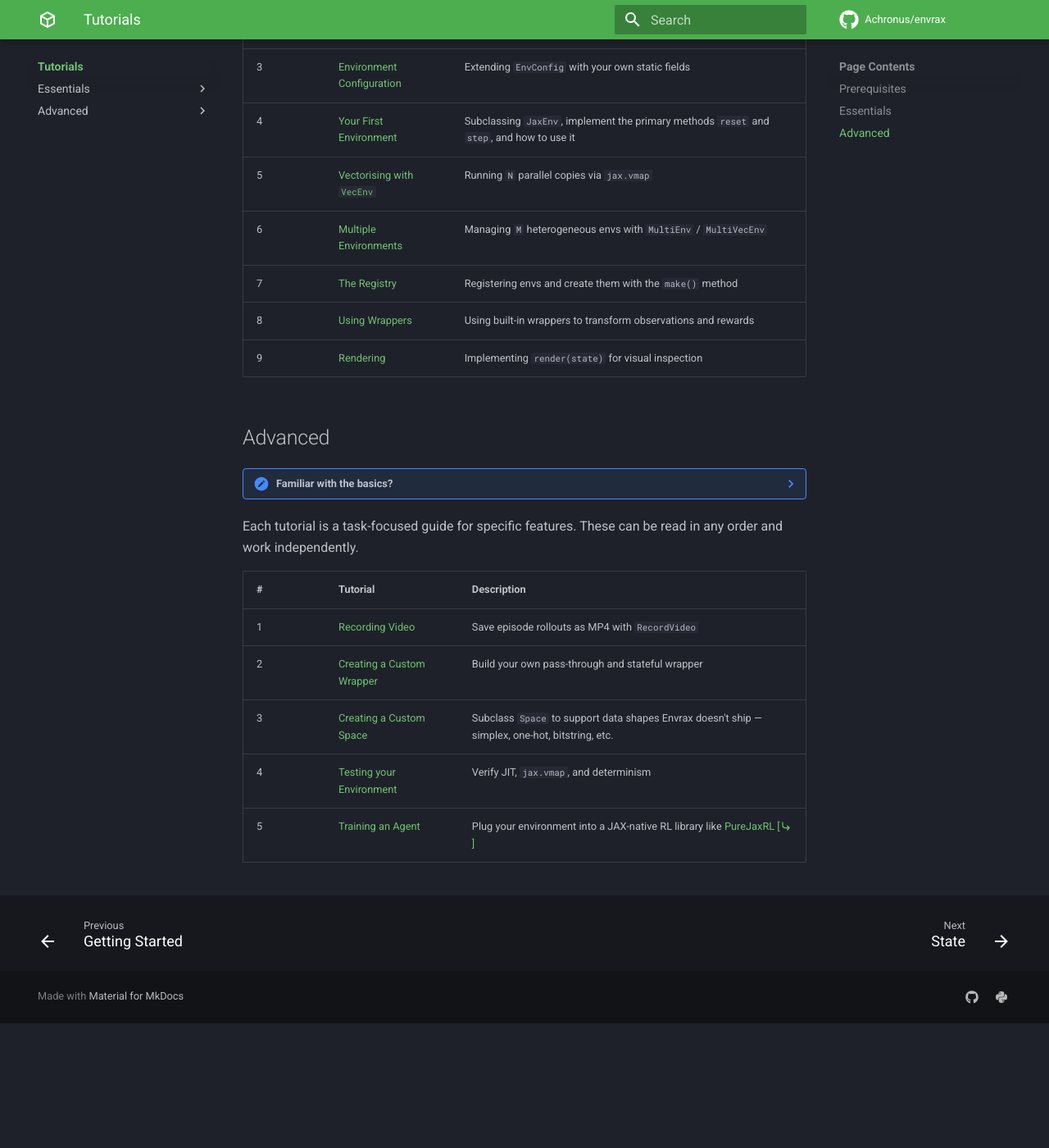
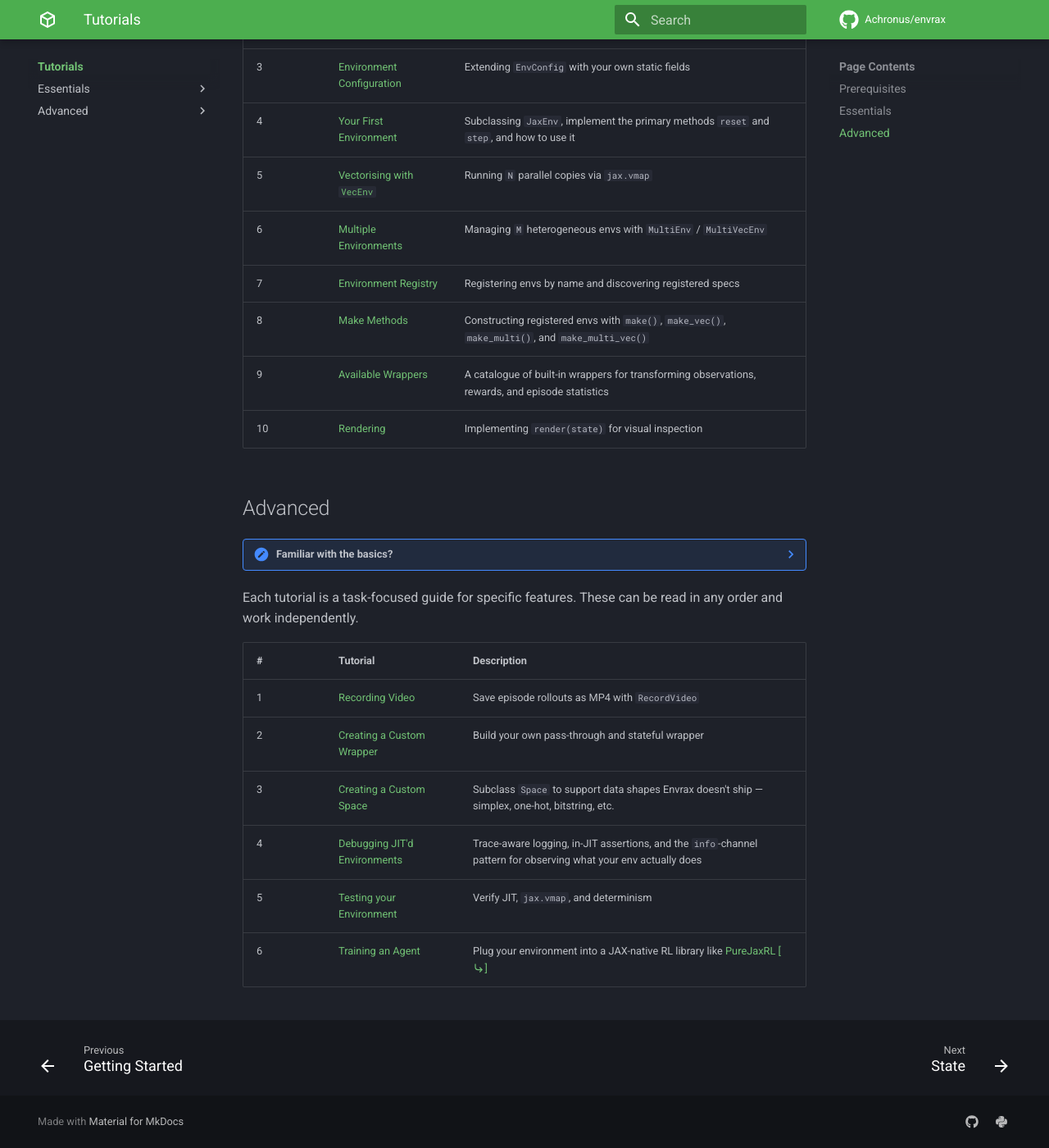
Before and after one commit to Achronus/envrax, an MkDocs documentation site: the page built from docs/tutorials/index.md, in a window 1280 px wide and 1400 px high, scrolled down 1244 px. Shown: the whole window at 82% size. Built offline with MkDocs 1.6.1 and Material for MkDocs 9.7.7, drawn with Linux system fonts in a browser that asks for light colours; emoji names are drawn with the system emoji font; comment, search, counter and statistics services are not loaded; before the commit the page ends 2492 px from its top, so only the background shows below that.

Commit message:
docs(essentials): Added `VecEnv` tutorial + made updates to others.
Updates include:
- Spaces tutorial - added `space.batch()` method reference
- First environment tutorial - added "Using Wrappers" section
- Updated `spaces.py` docstrings
- Added more tutorials in directory tree and table list

```diff
--- a/docs/tutorials/index.md
+++ b/docs/tutorials/index.md
@@ -38,9 +38,10 @@ We recommend completing the tutorials in order below to get the most out of this
 | 4 | [Your First Environment](essentials/first-environment.md) | Subclassing `JaxEnv`, implement the primary methods `reset` and `step`, and how to use it |
 | 5 | [Vectorising with `VecEnv`](essentials/vectorising.md) | Running `N` parallel copies via `jax.vmap` |
 | 6 | [Multiple Environments](essentials/multi-env.md) | Managing `M` heterogeneous envs with `MultiEnv` / `MultiVecEnv` |
-| 7 | [The Registry](essentials/registry.md) | Registering envs and create them with the `make()` method |
-| 8 | [Using Wrappers](essentials/wrappers.md) | Using built-in wrappers to transform observations and rewards |
-| 9 | [Rendering](essentials/rendering.md) | Implementing `render(state)` for visual inspection |
+| 7 | [Environment Registry](essentials/registry.md) | Registering envs by name and discovering registered specs |
+| 8 | [Make Methods](essentials/make.md) | Constructing registered envs with `make()`, `make_vec()`, `make_multi()`, and `make_multi_vec()` |
+| 9 | [Available Wrappers](essentials/wrappers.md) | A catalogue of built-in wrappers for transforming observations, rewards, and episode statistics |
+| 10 | [Rendering](essentials/rendering.md) | Implementing `render(state)` for visual inspection |
 
 ## Advanced
 
@@ -54,5 +55,6 @@ Each tutorial is a task-focused guide for specific features. These can be read i
 | 1 | [Recording Video](advanced/recording-video.md) | Save episode rollouts as MP4 with `RecordVideo` |
 | 2 | [Creating a Custom Wrapper](advanced/custom-wrapper.md) | Build your own pass-through and stateful wrapper |
 | 3 | [Creating a Custom Space](advanced/custom-spaces.md) | Subclass `Space` to support data shapes Envrax doesn't ship — simplex, one-hot, bitstring, etc. |
-| 4 | [Testing your Environment](advanced/testing.md) | Verify JIT, `jax.vmap`, and determinism |
-| 5 | [Training an Agent](advanced/training.md) | Plug your environment into a JAX-native RL library like [PureJaxRL [:material-arrow-right-bottom:]](https://github.com/luchris429/purejaxrl) |
+| 4 | [Debugging JIT'd Environments](advanced/debugging.md) | Trace-aware logging, in-JIT assertions, and the `info`-channel pattern for observing what your env actually does |
+| 5 | [Testing your Environment](advanced/testing.md) | Verify JIT, `jax.vmap`, and determinism |
+| 6 | [Training an Agent](advanced/training.md) | Plug your environment into a JAX-native RL library like [PureJaxRL [:material-arrow-right-bottom:]](https://github.com/luchris429/purejaxrl) |
--- a/mkdocs.yml
+++ b/mkdocs.yml
@@ -64,13 +64,15 @@ nav:
           - Your First Environment: tutorials/essentials/first-environment.md
           - Vectorising: tutorials/essentials/vectorising.md
           - Multiple Environments: tutorials/essentials/multi-env.md
-          - The Registry: tutorials/essentials/registry.md
-          - Using Wrappers: tutorials/essentials/wrappers.md
+          - Environment Registry: tutorials/essentials/registry.md
+          - Make Methods: tutorials/essentials/make.md
+          - Available Wrappers: tutorials/essentials/wrappers.md
           - Rendering: tutorials/essentials/rendering.md
       - Advanced:
           - Recording Video: tutorials/advanced/recording-video.md
           - Creating a Custom Wrapper: tutorials/advanced/custom-wrapper.md
           - Creating a Custom Space: tutorials/advanced/custom-spaces.md
+          - Debugging JIT'd Environments: tutorials/advanced/debugging.md
           - Testing your Environment: tutorials/advanced/testing.md
           - Training an Agent: tutorials/advanced/training.md
   - API Reference:
```
Also changed, not shown: docs/tutorials/essentials/first-environment.md (+25 -0 lines), docs/tutorials/essentials/spaces.md (+9 -2 lines), docs/tutorials/essentials/vectorising.md (added, +150 -0 lines), 1 other file.
